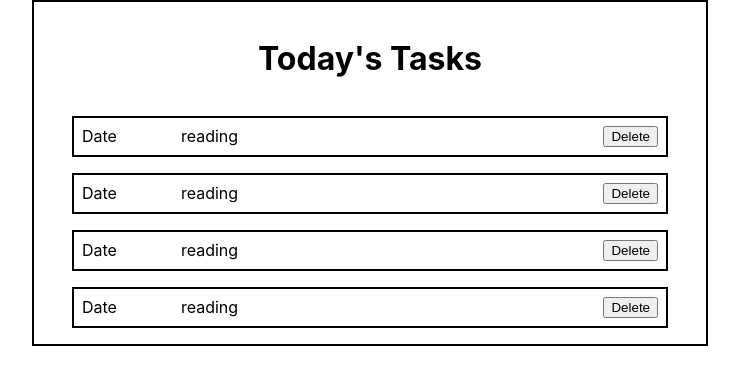
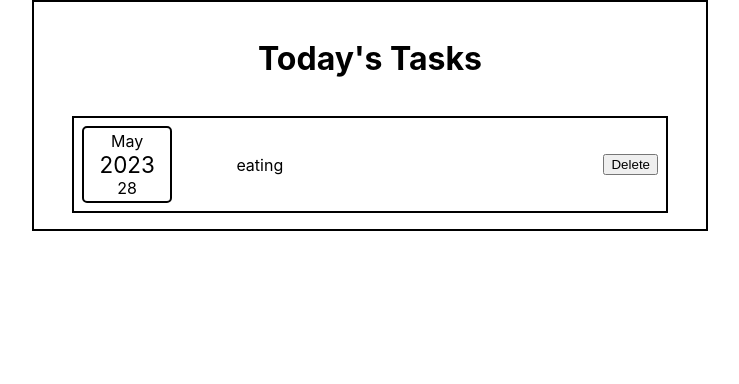
Before and after one commit to Abbbeen/react_to-do, a React (Create React App) app: page / in a window 1280 px wide. Shown: the top 384 px of the page, without its empty margins (270-1009 px from the left). Built offline with nearby package versions, Linux system fonts and the light colour scheme.

Commit message:
date is properly placed

```diff
--- a/src/App.js
+++ b/src/App.js
@@ -1,10 +1,15 @@
-import ItemContainer from './Components/ItemContainer';
-import './App.css';
+import ItemContainer from "./Components/ItemContainer";
+import "./App.css";
 
 function App() {
+  const data = [
+    { id: 1, date: new Date(2023,4,28), title: "eating" },
+    { id: 1, date: new Date(), title: "reading" },
+    { id: 1, date: new Date(), title: "reading" },
+  ];
   return (
     <div className="App">
-    <ItemContainer />
+      <ItemContainer itemData={data}/>
     </div>
   );
 }
--- /dev/null
+++ b/src/Components/DateItem.css
@@ -0,0 +1,11 @@
+.main-date{
+    border:solid 2px black;
+    border-radius: 5px;
+    width: 5rem;
+    text-align: center;
+    padding: 0.2rem;
+
+}
+.year {
+    font-size: 1.4rem;
+}
--- /dev/null
+++ b/src/Components/DateItem.js
@@ -0,0 +1,18 @@
+import "./DateItem.css";
+
+
+function DateItem(props) {
+  const newDate = props.itemDate;
+  const month = newDate.toLocaleString("en-US", { month: "long" });
+  const day = newDate.toLocaleString("en-US", { day: "2-digit" });
+  const year = newDate.getFullYear();
+  return (
+    <div className="main-date">
+      <div className="month">{month}</div>
+      <div className="year">{year}</div>
+      <div className="day">{day}</div>
+    </div>
+  );
+}
+
+export default DateItem;
--- a/src/Components/ItemContainer.js
+++ b/src/Components/ItemContainer.js
@@ -1,14 +1,14 @@
 import ItemLists from "./ItemLists";
 import "./ItemContainer.css";
 
-function ItemContainer() {
+function ItemContainer(props) {
   return (
     <div className="main-item">
       <h1 className="main-title">Today's Tasks</h1>
+      <ItemLists item={props.itemData[0]}/>
+      {/* <ItemLists />
       <ItemLists />
-      <ItemLists />
-      <ItemLists />
-      <ItemLists />
+      <ItemLists /> */}
     </div>
   );
 }
--- a/src/Components/ItemLists.js
+++ b/src/Components/ItemLists.js
@@ -1,11 +1,14 @@
+import DateItem from "./DateItem";
 import "./ItemLists.css";
 
-function ItemLists() {
+
+function ItemLists(props) {
+
   return (
     <div className="item">
       <div className="item-part-1">
-        <div className="item-date">Date</div>
-        <div className="item-title">reading</div>
+       <DateItem itemDate={props.item.date}/>
+        <div className="item-title">{props.item.title}</div>
       </div>
       <button className="item-part-2">Delete</button>
     </div>
```
Also changed, not shown: src/Components/date.js (deleted, +0 -7 lines), src/Components/Date.css (deleted).
